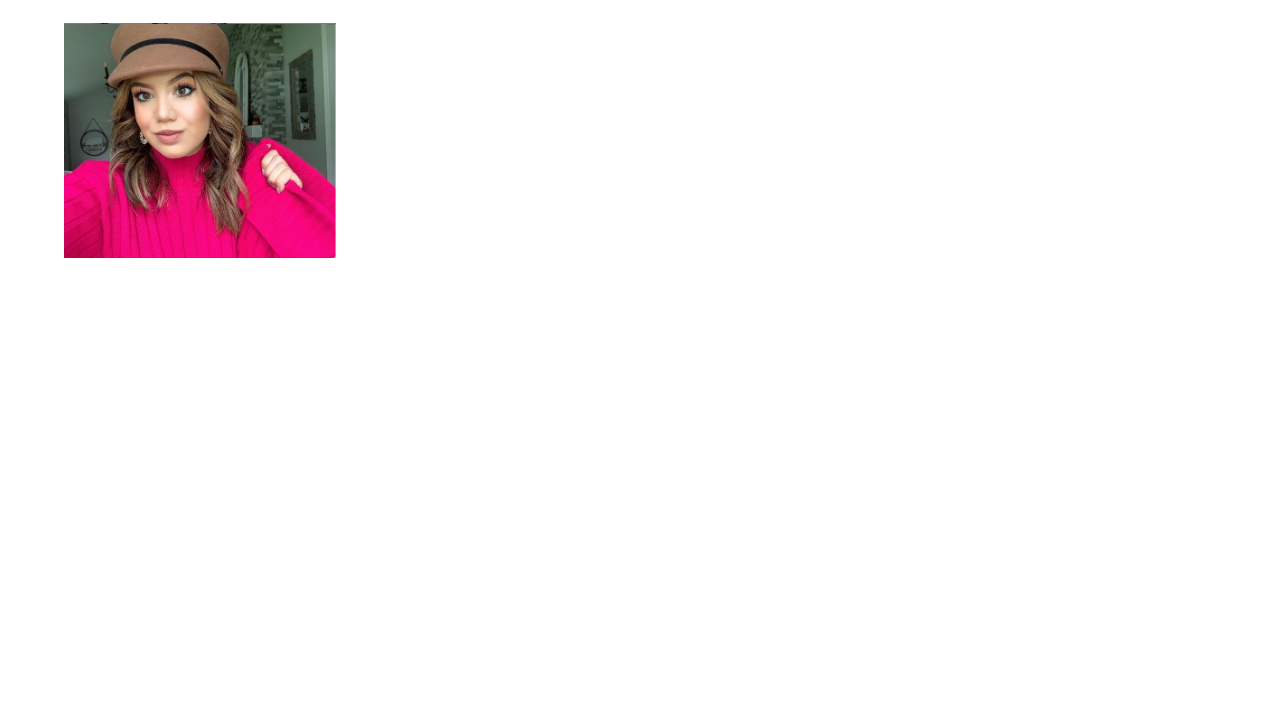
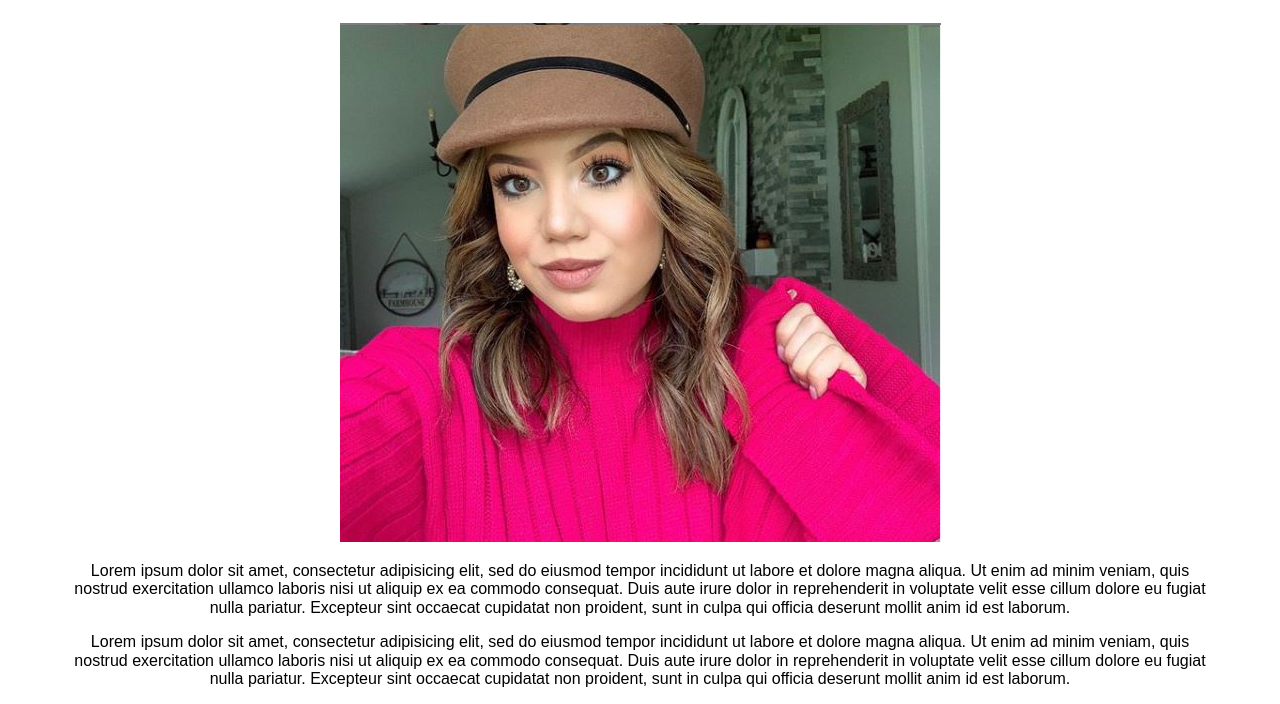
Before and after one commit to SiahRo/mmubyjess, a plain HTML site: page about.html in a window 1280 px wide. Shown: the part 475-1179 px from the top of the page. Before the commit the page ends 898 px from the top, so only its background shows below. Drawn offline with nearby package versions, Linux system fonts and the light colour scheme; a web font is replaced by a local one.

Commit message:
about layout

```diff
--- a/about.html
+++ b/about.html
@@ -78,8 +78,13 @@
           </div>
       </div>
 
-      <div id="about-img" class="body-container">
+      <div class="body-container">
         <div class="pure-u-1-1">
           <img class="pure-img" src="img/call-out-3.jpg" alt="">
         </div>
+        <div class="pure-u-1-1">
+          <p>Lorem ipsum dolor sit amet, consectetur adipisicing elit, sed do eiusmod tempor incididunt ut labore et dolore magna aliqua. Ut enim ad minim veniam, quis nostrud exercitation ullamco laboris nisi ut aliquip ex ea commodo consequat. Duis aute irure dolor in reprehenderit in voluptate velit esse cillum dolore eu fugiat nulla pariatur. Excepteur sint occaecat cupidatat non proident, sunt in culpa qui officia deserunt mollit anim id est laborum.</p>
+          <p>Lorem ipsum dolor sit amet, consectetur adipisicing elit, sed do eiusmod tempor incididunt ut labore et dolore magna aliqua. Ut enim ad minim veniam, quis nostrud exercitation ullamco laboris nisi ut aliquip ex ea commodo consequat. Duis aute irure dolor in reprehenderit in voluptate velit esse cillum dolore eu fugiat nulla pariatur. Excepteur sint occaecat cupidatat non proident, sunt in culpa qui officia deserunt mollit anim id est laborum.</p>
+        </div>
+
       </div>
--- a/css/master.css
+++ b/css/master.css
@@ -11,22 +11,15 @@ Version: 1.0
 
 */
 
-#about-img {
-  height: 400px;
-  width: 400px;
-  text-align: center;
-}
-
-#about-img img{
-  display: inline-block;
-}
-
-
 
 .body-container {
   padding-left: 5%;
   padding-right: 5%;
-  align-items: center;
+  text-align: center;
+}
+
+.body-container img {
+  display: inline-block;
 }
 
 #top-bar {
```
